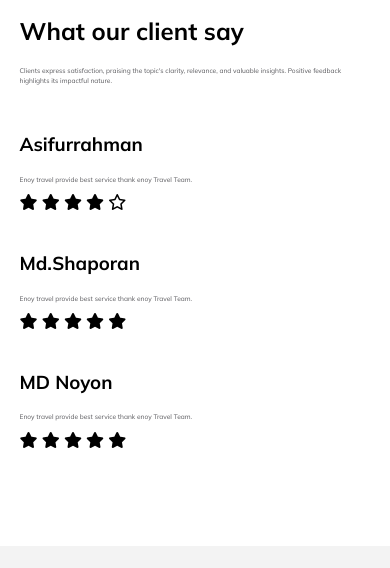
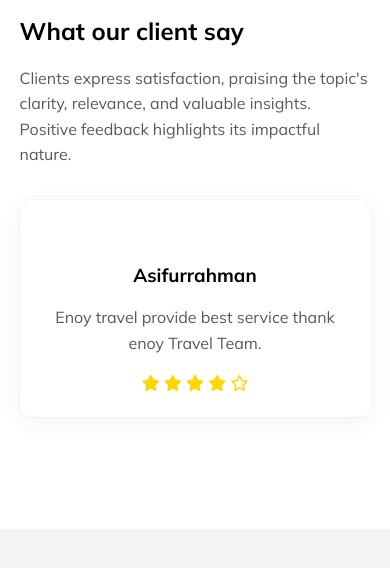
Before and after one commit to Asifurrahman-Noyons/Enoy-Travel, a plain HTML site: page index.html in a window 390 px wide. Shown: the part 8672-9240 px from the top of the page. Drawn offline with Linux system fonts and the light colour scheme.

Commit message:
Bonus section add and update styles.css

```diff
--- a/styles.css
+++ b/styles.css
@@ -542,7 +542,37 @@ video {
     margin-top: 3em;
 }
 
+.review-container{
+  display: grid;
+  grid-template-columns: 1fr 1fr 1fr;
+  grid-gap: 1em;
+}
 
+.review-top p{
+  font-size: 1em;
+}
+
+.review-box{
+  margin: 1em 0;
+  padding: 1.5em;
+  border-radius: 10px;
+  text-align: center;
+  box-shadow: rgba(0, 0, 0, 0.05) 0px 6px 24px 0px, rgba(255, 165, 0, 0.08) 0px 0px 0px 1px;
+
+}
+
+.review-top img {
+  widows: 3.5em;
+  height: 3.5em;
+  border-radius: 50%;
+}
+.client-say p{
+  font-size: 1.3em;
+}
+
+.review-bottom i{
+  color: gold;
+}
 
 @media screen and (max-width:576px) {
     .logo img{
@@ -728,6 +758,17 @@ video {
     font-size: 1em;
 }
 
+.review-container{
+  grid-template-columns: 1fr;
+}
+
+#review-box-2,
+#review-box-3 {
+  display: none;
+}
+.client-say p{
+  font-size: 1em;
+}
 }
 
 @media screen and (min-width:576px) and (max-width:786px) {
```
